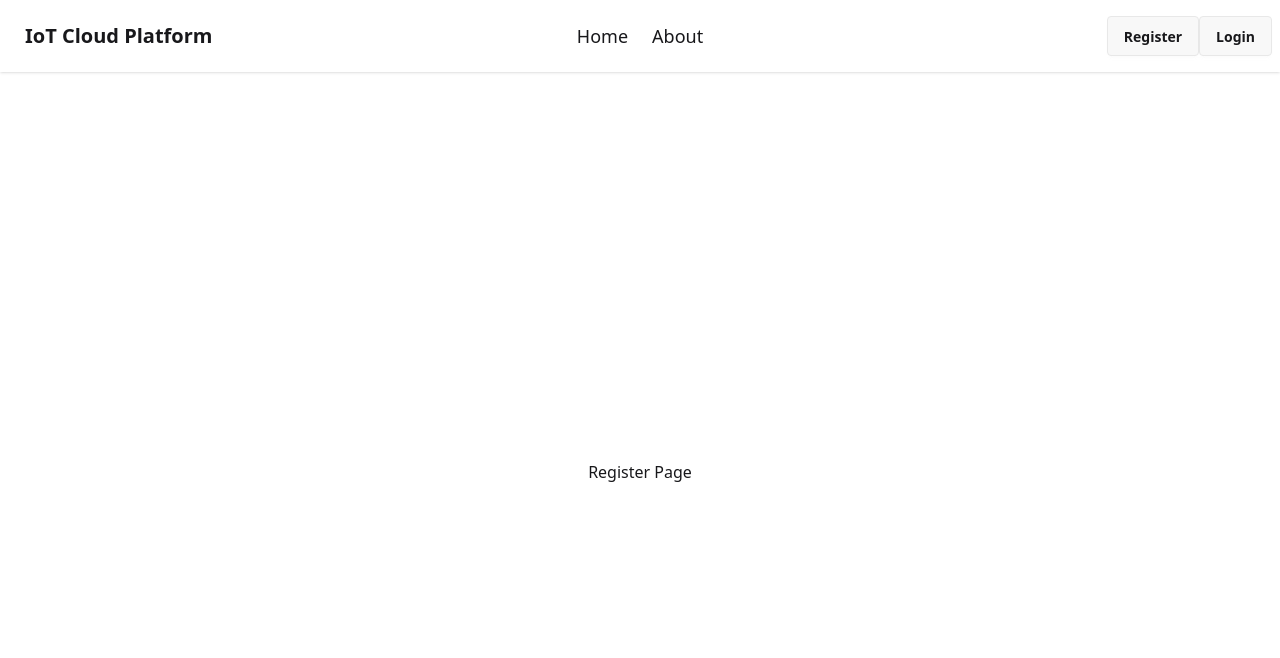
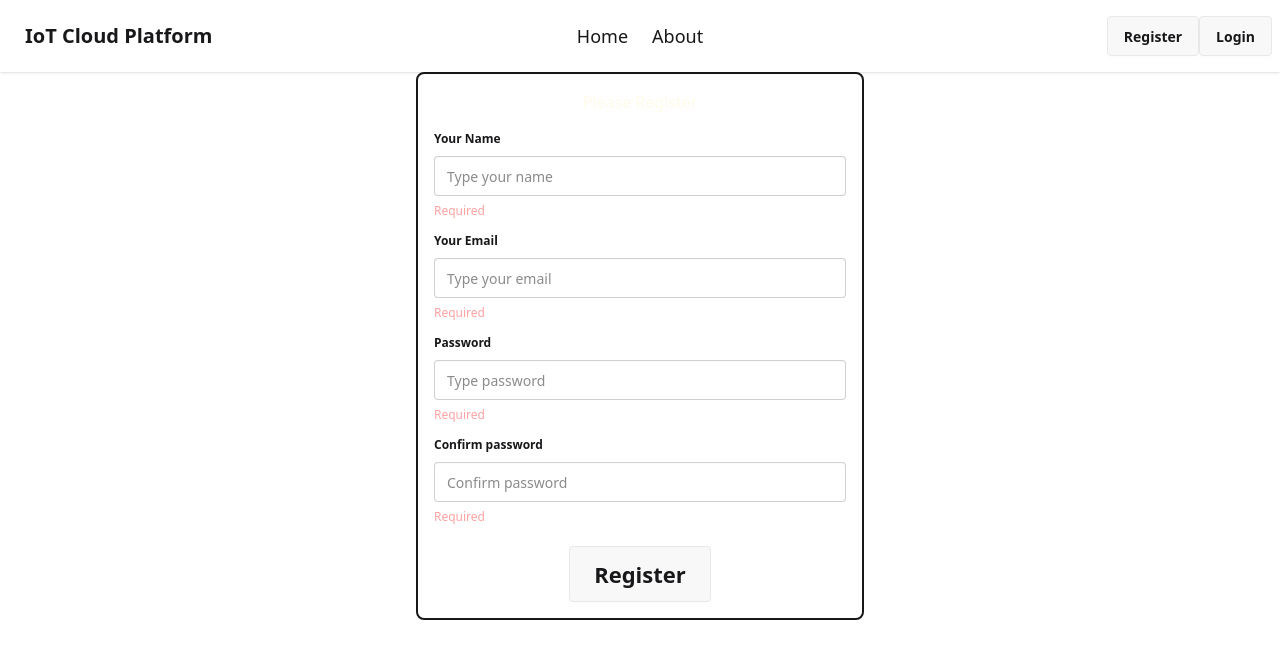
Before and after one commit to raianibnfaiz/IoT-Cloud-Platform, a React (Vite) app: page /register in a window 1280 px wide. Shown: the top 658 px of the page. Built offline with nearby package versions, Linux system fonts and the light colour scheme.

Commit message:
registration form updated

```diff
--- a/src/pages/Register/Register.jsx
+++ b/src/pages/Register/Register.jsx
@@ -1,9 +1,66 @@
-import React from 'react'
+import React, { useState } from 'react';
 
 export const Register = () => {
+  // State for tracking form input values
+  const [name, setName] = useState('');
+  const [email, setEmail] = useState('');
+  const [password, setPassword] = useState('');
+  const [confirmPassword, setConfirmPassword] = useState('');
+
   return (
-    <div className='flex justify-center items-center h-screen'>
-        <h1>Register Page</h1>
+    <div className='w-full max-w-md mx-auto border-2 p-4 rounded-lg'>
+      <h1 className='text-center text-amber-50 mb-2'>Please Register</h1>
+      <form className="flex flex-col items-center">
+        <fieldset className="fieldset w-full">
+          <legend className="fieldset-legend">Your Name</legend>
+          <input
+            type="text"
+            className="input w-full"
+            placeholder="Type your name"
+            value={name}
+            onChange={(e) => setName(e.target.value)} // Update state on input change
+          />
+          {!name && <p className="fieldset-label text-red-300">Required</p>}
+        </fieldset>
+
+        <fieldset className="fieldset w-full">
+          <legend className="fieldset-legend">Your Email</legend>
+          <input
+            type="text"
+            className="input w-full"
+            placeholder="Type your email"
+            value={email}
+            onChange={(e) => setEmail(e.target.value)} // Update state on input change
+          />
+          {!email && <p className="fieldset-label text-red-300">Required</p>}
+        </fieldset>
+
+        <fieldset className="fieldset w-full">
+          <legend className="fieldset-legend">Password</legend>
+          <input
+            type="password"
+            className="input w-full"
+            placeholder="Type password"
+            value={password}
+            onChange={(e) => setPassword(e.target.value)} // Update state on input change
+          />
+          {!password && <p className="fieldset-label text-red-300">Required</p>}
+        </fieldset>
+
+        <fieldset className="fieldset w-full">
+          <legend className="fieldset-legend">Confirm password</legend>
+          <input
+            type="password"
+            className="input w-full"
+            placeholder="Confirm password"
+            value={confirmPassword}
+            onChange={(e) => setConfirmPassword(e.target.value)} // Update state on input change
+          />
+          {!confirmPassword && <p className="fieldset-label text-red-300">Required</p>}
+        </fieldset>
+
+        <button className="btn btn-xs sm:btn-sm md:btn-md lg:btn-lg xl:btn-xl mt-4">Register</button>
+      </form>
     </div>
-  )
+  );
 }
```
